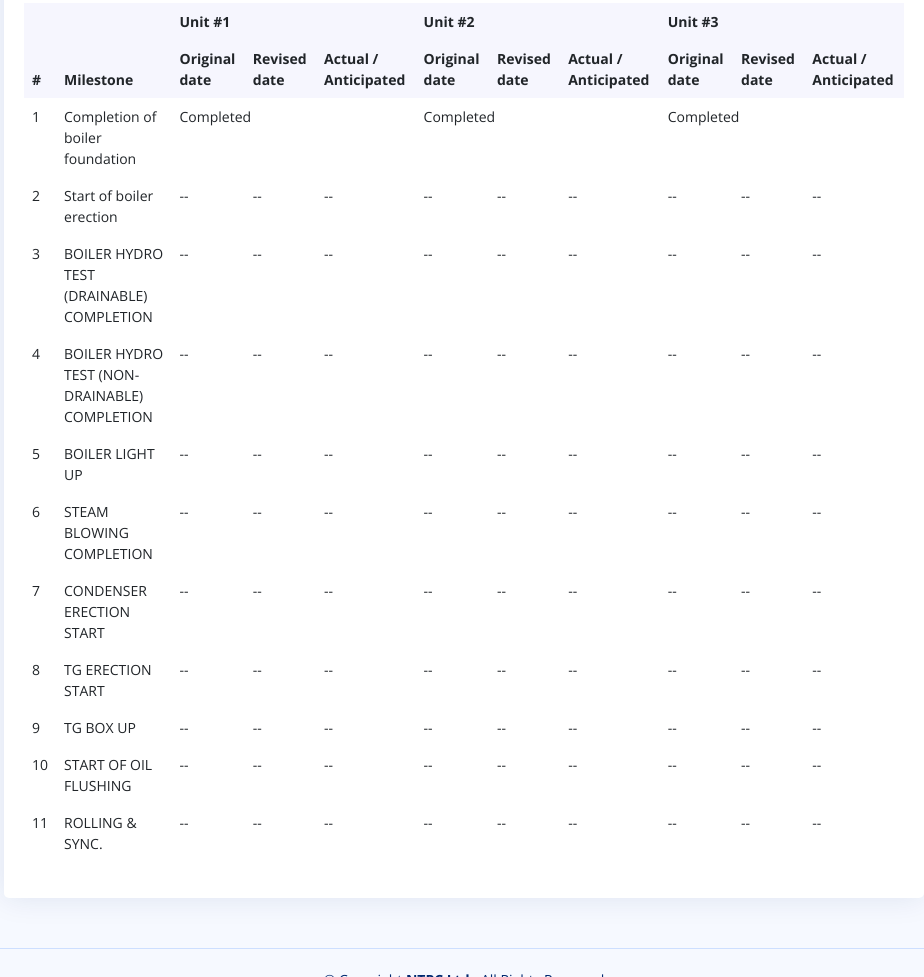
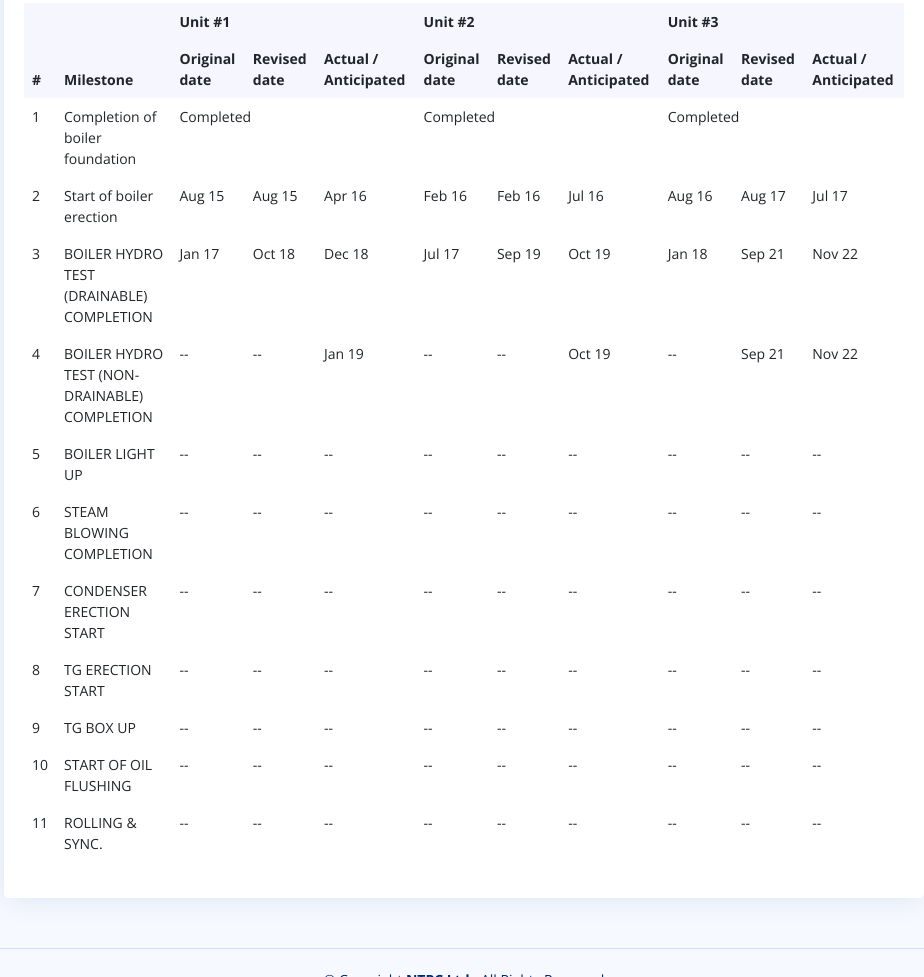
Before and after one commit to subinabid/CEA, a plain HTML site: page index.html in a window 1280 px wide. Shown: the part 1714-2691 px from the top of the page, without its empty margins (326-1250 px from the left). Drawn offline with nearby package versions, Linux system fonts and the light colour scheme.

Commit message:
Milestone dates

```diff
--- a/index.html
+++ b/index.html
@@ -709,29 +709,29 @@
                         <tr>
                             <td>2</td>
                             <td>Start of boiler erection</td>
-                            <td>--</td>
-                            <td>--</td>
-                            <td>-- </td>
-                            <td>--</td>
-                            <td>--</td>
-                            <td>-- </td>
-                            <td>--</td>
-                            <td>--</td>
-                            <td>-- </td>
+                            <td>Aug 15</td>
+                            <td>Aug 15</td>
+                            <td>Apr 16</td>
+                            <td>Feb 16</td>
+                            <td>Feb 16</td>
+                            <td>Jul 16</td>
+                            <td>Aug 16</td>
+                            <td>Aug 17</td>
+                            <td>Jul 17</td>
                         </tr>
 
                         <tr>
                             <td>3</td>
                             <td>BOILER HYDRO TEST (DRAINABLE) COMPLETION</td>
-                            <td>--</td>
-                            <td>--</td>
-                            <td>-- </td>
-                            <td>--</td>
-                            <td>--</td>
-                            <td>-- </td>
-                            <td>--</td>
-                            <td>--</td>
-                            <td>-- </td>
+                            <td>Jan 17</td>
+                            <td>Oct 18</td>
+                            <td>Dec 18</td>
+                            <td>Jul 17</td>
+                            <td>Sep 19</td>
+                            <td>Oct 19</td>
+                            <td>Jan 18</td>
+                            <td>Sep 21</td>
+                            <td>Nov 22</td>
                         </tr>
 
                         <tr>
@@ -739,13 +739,13 @@
                             <td>BOILER HYDRO TEST  (NON-DRAINABLE) COMPLETION</td>
                             <td>--</td>
                             <td>--</td>
-                            <td>-- </td>
+                            <td>Jan 19</td>
                             <td>--</td>
                             <td>--</td>
-                            <td>-- </td>
+                            <td>Oct 19</td>
                             <td>--</td>
-                            <td>--</td>
-                            <td>-- </td>
+                            <td>Sep 21</td>
+                            <td>Nov 22</td>
                         </tr>
 
                         <tr>
```
